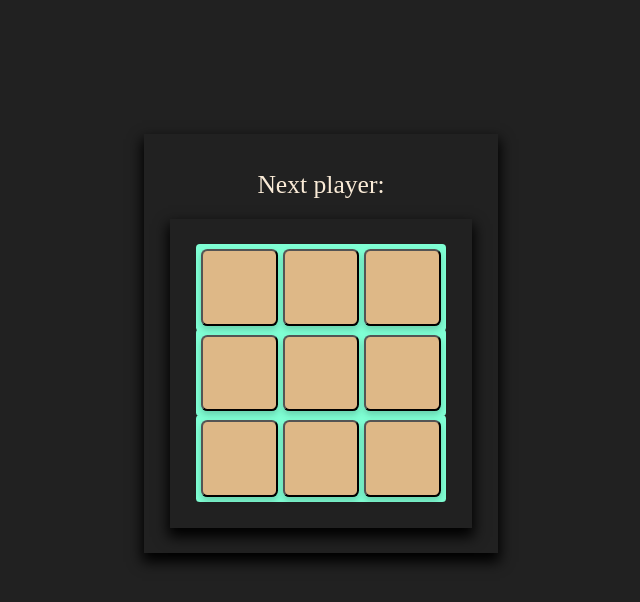
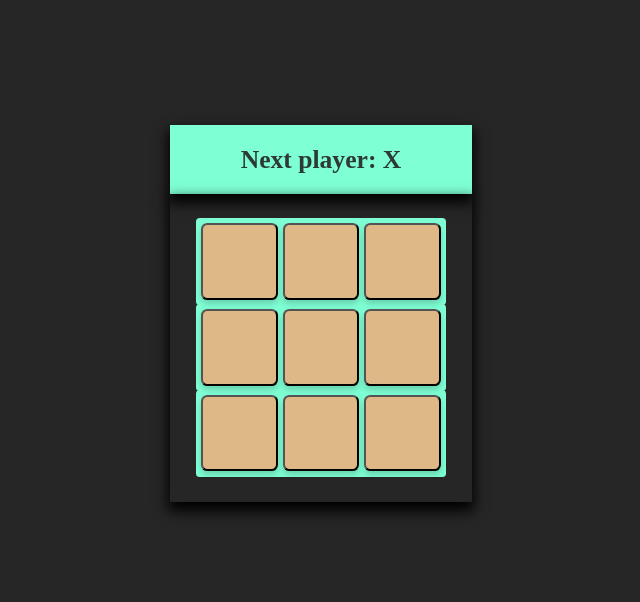
Before and after one commit to the-golden-wizaRD/tic-tac-toe, a React (Create React App) app: page / in a window 1280 px wide. Shown: the top 602 px of the page, without its empty margins (289-929 px from the left). Built offline with nearby package versions, Linux system fonts and the light colour scheme.

Commit message:
adding winner calculation and play again button

```diff
--- a/src/index.css
+++ b/src/index.css
@@ -1,5 +1,5 @@
 body {
-  background-color: rgba(0, 0, 0, 0.87);
+  background-color: rgba(0, 0, 0, 0.850);
 }
 /*---------------------------------------------------------------------------------------------------------------------------*/
 /*---------------------------------------------------------------------------------------------------------------------------*/
@@ -12,8 +12,6 @@ body {
 /*---------------------------------------------------------------------------------------------------------------------------*/
           /*The board including the status*/
 .game-board {
-  box-shadow: 0vw 0.55vw 1vw 0.15vw rgb(0, 0, 0);
-  padding: 2vw;
   margin-top: 10%;
 }
 
@@ -40,13 +38,15 @@ body {
 /*---------------------------------------------------------------------------------------------------------------------------*/
           /*status with tooltip*/
 .status {
-  color: antiquewhite;
+  background-color: aquamarine;
+  color: rgba(36, 35, 35, 0.9);
+  box-shadow: 0vw 0.55vw 1vw 0.15vw rgb(0, 0, 0);
   margin-top: -0.7vw;
   padding: 1.5vw;
   text-align: center;
   font-size: 2vw;
   font-family: chilanka, uroob, purisa, 'monotype corsiva' ;
-  font-weight: 520;
+  font-weight: 600;
 }
 
 .status .tooltiptext{
@@ -99,3 +99,36 @@ body {
 }
 /*---------------------------------------------------------------------------------------------------------------------------*/
 /*---------------------------------------------------------------------------------------------------------------------------*/
+          /*play again button*/
+.playAgain {
+  color: rgba(36, 35, 35, 0.9);
+  text-align: center;
+  font-size: 2vw;
+  font-family: chilanka, uroob, purisa, 'monotype corsiva' ;
+  font-weight: 520;
+  background-color: rgba(148, 255, 219, 0.815);
+  border: 0vw solid;
+  border-radius: 1vw;
+  box-shadow: 0vw 0.6vw 1.5vw 0.3vw rgba(0, 0, 0, 0.76);
+  outline: none;
+  padding: 0.8vw;
+  margin: auto;
+  margin-top: 1vw;
+  display: none;
+  transition: all 0.2s ease-in-out;
+}
+
+.playAgain:hover {
+  outline: none;
+  box-shadow: 0vw 0.45vw 0.5vw 0.1vw rgba(0, 0, 0, 0.671);
+  transform: scale(1.07);
+}
+
+.playAgain:focus {
+  outline: none;
+}
+
+.playAgain:active {
+  outline: none;
+  color: whitesmoke;
+}
--- a/src/index.js
+++ b/src/index.js
@@ -2,39 +2,71 @@ import React from 'react';
 import ReactDOM from 'react-dom';
 import './index.css';
 
-class Square extends React.Component {
+function Square(props) {
+  return (
+    <button className="square" onClick = {props.onClick}>
+      {props.value}
+    </button>
+  );
+}
+
+class Board extends React.Component {
   constructor(props){
     super(props);
-    this.state={
-      value : null,
+    this.state = {
+      squares : Array(9).fill(null),
+      xIsNext : true,
     };
   }
 
-  render() {
+  handleClick(i){
+    const squares = this.state.squares.slice();
+
+
+    if (calculateWinner(squares) || squares[i]) {
+      return;
+    }
+    squares[i] = this.state.xIsNext ? 'x' : 'o';
+    this.setState({
+      squares : squares,
+      xIsNext : !this.state.xIsNext,
+    });
+  }
+
+  playClick(){
+    const squares = this.state.squares.slice();
+    document.getElementById('playAgainButton').style.display = 'none';
+    squares.fill(null);
+    this.setState({
+      squares : squares,
+      xIsNext : true,
+    });
+  }
+
+  renderSquare(i) {
     return (
-      <button
-        className="square"
-        onClick={() => this.setState({value : 'X'})}
-      >
-        {this.state.value}
-      </button>
+      <Square
+        value={this.state.squares[i]}
+        onClick = {() => this.handleClick(i)}
+      />
     );
-  }
-}
-
-class Board extends React.Component {
-  renderSquare(i) {
-    return <Square value={i}/>;
   }
 
   render() {
-    const status = 'Next player:';
+    const winner = calculateWinner(this.state.squares);
+    let status;
+    if (winner) {
+      status = 'Winner: ' + winner;
+      document.getElementById('playAgainButton').style.display = 'flex';
+    } else {
+      status = 'Next player: ' + (this.state.xIsNext ? 'X' : 'O');
+    }
 
     return (
-      <div id="game-container">
+      <div>
         <div className="status">
           {status}
-            <span class="tooltiptext">next player to play</span>
+            <span className="tooltiptext">next player to play</span>
         </div>
         <div className="the-board">
           <div className="board-row">
@@ -53,6 +85,12 @@ class Board extends React.Component {
             {this.renderSquare(8)}
           </div>
         </div>
+        <button
+        className="playAgain" id="playAgainButton"
+        onClick = {() => this.playClick()}
+        >
+          play again
+        </button>
       </div>
     );
   }
@@ -74,6 +112,26 @@ class Game extends React.Component {
   }
 }
 
+function calculateWinner(squares) {
+  const lines = [
+    [0, 1, 2],
+    [3, 4, 5],
+    [6, 7, 8],
+    [0, 3, 6],
+    [1, 4, 7],
+    [2, 5, 8],
+    [0, 4, 8],
+    [2, 4, 6],
+  ];
+  for (let i = 0; i < lines.length; i++) {
+    const [a, b, c] = lines[i];
+    if (squares[a] && squares[a] === squares[b] && squares[a] === squares[c]) {
+      return squares[a];
+    }
+  }
+  return null;
+}
+
 // ========================================
 
 ReactDOM.render(
```
